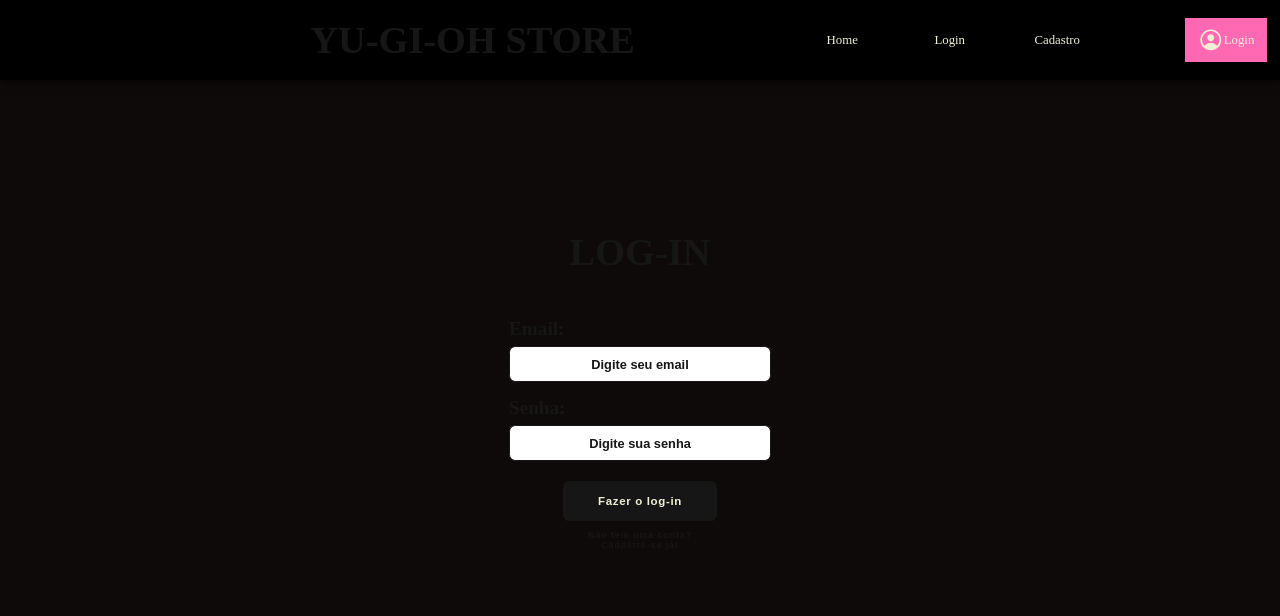
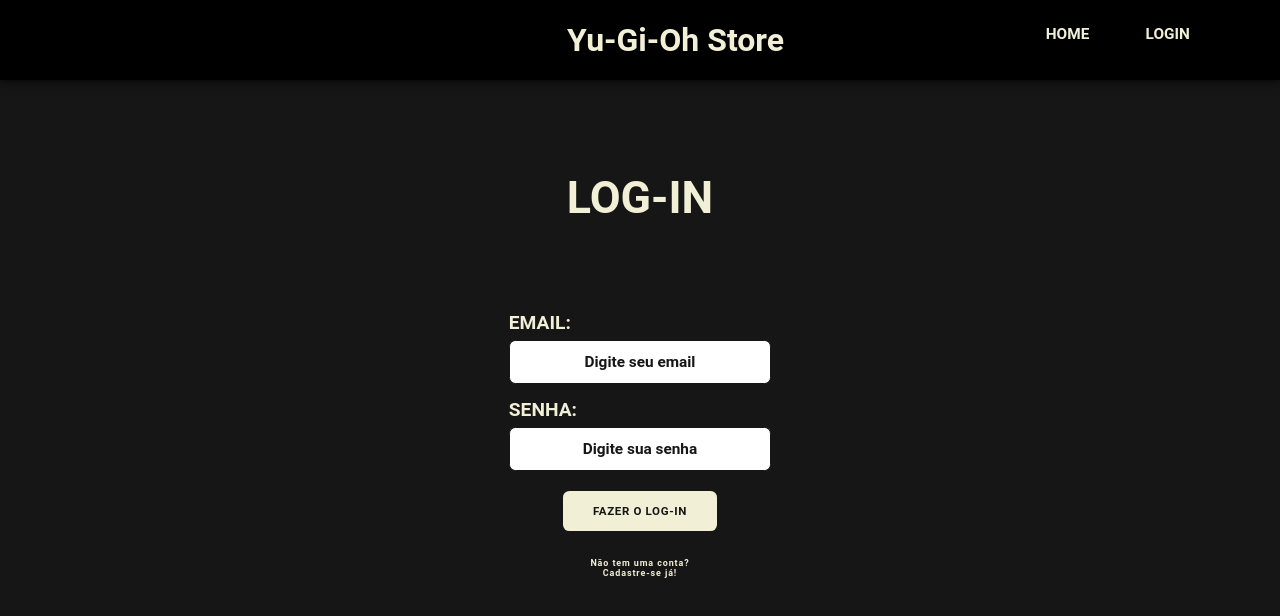
Before and after one commit to ThaisFReis/Yu-Gi-Oh-Store-Front, a React (Create React App) app: page /login in a window 1280 px wide. Shown: the top 616 px of the page. Built offline with nearby package versions, Linux system fonts and the light colour scheme.

Commit message:
Andamento: - Página dos produtos funcionando com as informações do produto e categorias funcionais. - Layout do login e menu mudado.

```diff
--- a/src/Assets/Styles/App.css
+++ b/src/Assets/Styles/App.css
@@ -1,11 +1,16 @@
 body{
-    background-color: #0f0a0a;
+    background-color: #161616;
 
     width: 100vw;
-    height: 100vh;
+    height: fit-content;
 
     display: flex;
     flex-direction: column;
     justify-content: center;
     align-items: center;
+    font-family: 'Roboto', sans-serif;
 }
+
+*{
+    font-family: 'Roboto', sans-serif;
+}
--- a/src/Assets/Styles/Home.css
+++ b/src/Assets/Styles/Home.css
@@ -0,0 +1,4 @@
+.home{
+    width: 100vw;
+    height: fit-content;
+}
--- a/src/Assets/Styles/Login.css
+++ b/src/Assets/Styles/Login.css
@@ -1,6 +1,9 @@
 .login{
-    width: 100vw;
-    height: 100vh;
+    border-radius: 10px;
+    width: 50vw;
+    height: 70vh;
+
+    margin: calc(15vh) auto;
 
     display: flex;
     flex-direction: column;
@@ -9,41 +12,50 @@
 
 }
 
-.login  h1{
-    color: #161616;
+.login  h2{
+    margin-top: 7vh;
+    margin-bottom: 9vh;
+
+    color: #F1EFD6;
     text-align: center;
-    font-size: 3vw;
+    font-size: 3.5vw;
     text-transform: uppercase;
     font-weight: 700;
 }
 
 .login form{
+    width: 20.5vw;
+    height: fit-content;
+
+    margin: 0 auto;
+
+    margin: auto;
     display: flex;
     flex-direction: column;
     justify-content: center;
     align-items: center;
-
-    margin-top: 5vh;
 }
 
 .login form label{
-    color: #161616;
+    margin: 1vh auto 1vh 0;
+
+    color: #F1EFD6;
     font-size: 1.5vw;
     font-weight: 700;
-    margin: 1vh auto 1vh 0;
+    text-transform: uppercase;
 }
 
 .login form input{
     width: 20vw;
-    height: 4vh;
+    height: 5vh;
     margin: 0vh 0 1vh 0;
 
     border-radius: 0.5vw;
     border: #161616 1px solid;
 
-    color: #F1EFD6;
+    color: #161616;
 
-    font-size: 1vw;
+    font-size: 1.2vw;
     font-weight: bold;
     text-align: center;
 }
@@ -68,13 +80,14 @@
 
     border-radius: 0.5vw;
     border: none;
-    background-color: #161616;
-    color: #F1EFD6;
+    background-color: #F1EFD6;
+    color: #161616;
 
     font-size: 0.9vw;
     font-weight: bold;
     text-align: center;
     letter-spacing: 0.05vw;
+    text-transform: uppercase;
 
     cursor: pointer;
 }
@@ -87,16 +100,16 @@
     background-color: transparent;
     border: none;
 
-    width: 9.5vw;
+    width: 12vw;
     height: fit-content;
-
-    margin: 0 auto 2vh auto;
+    padding: 0.5vw;
+    margin: 0 auto 12vh auto;
 
     cursor: pointer;
 }
 
 .login button a{
-    color: #161616;
+    color: #F1EFD6;
     font-size: 0.7vw;
     font-weight: bold;
     text-align: center;
--- a/src/Assets/Styles/Menu.css
+++ b/src/Assets/Styles/Menu.css
@@ -16,47 +16,53 @@
 }
 
 .menu .title{
-    margin: auto 12vw;
-    font-size: 3em;
-    font-weight: 100;
+    margin: calc(50vw - 50vh);
+    font-size: 2.5vw;
+    font-weight: 700;
 }
 
 .menu ul{
-    width: 30vw;
+    width: 20vw;
     height: 7vh;
 
     display: flex;
+    flex-direction: row;
+    justify-content: left;
 }
-.menu li{
-    width: 5vw;
+.menu ul li{
+    width: fit-content;
     height: 4vh;
 
     margin: auto 1vw;
     padding: 0.5vw 0.7vw;
 
+    border-radius: 5px;
+
     display: flex;
-    justify-content: center;
+    justify-content: space-around;
+    gap: 1vw;
     align-items: center;
 
-    font-size: 1vw;
+    cursor: pointer;
 }
 
-.menu .user{
-    background-color: hotpink;
-    width: 5vw;
-    height: 4vh;
-
-    margin: auto 1vw;
-    padding: 0.5vw 0.7vw;
-
-    display: flex;
-    justify-content: center;
-    align-items: center;
-
-    font-size: 1vw;
+.menu ul > a{
+    color: #F1EFD6;
+    font-size: 1.2vw;
+    font-weight: bold;
+    text-transform: uppercase;
 }
 
-.menu .user ion-icon{
+.menu ul li ion-icon{
     color: #F1EFD6;
     font-size: 2vw;
 }
+
+.menu li:hover{
+    background-color: #F1EFD6;
+    color: #000000;
+}
+
+.menu li:hover > ion-icon{
+    color: #000000;
+}
--- a/src/Components/Home/index.js
+++ b/src/Components/Home/index.js
@@ -4,12 +4,14 @@
 import Menu from '../Menu';
 import Products from '../Products';
 
+// CSS
+import '../../Assets/Styles/Home.css';
+
 export default function Home() {
 
     return (
-        <div>
+        <div className="home">
             <Menu />
-            <h1>Home</h1>
             <Products />
         </div>
     )
--- a/src/Components/Login/index.js
+++ b/src/Components/Login/index.js
@@ -37,7 +37,7 @@
     return (
         <div className="login">
             <Menu />
-            <h1>Log-in</h1>
+            <h2>Log-in</h2>
             <form onSubmit={handleSubmit} >
                 <label htmlFor="email">Email:</label>
                 <input type="email" name="email" id="email" placeholder='Digite seu email' value={email} onChange={e => setEmail(e.target.value)} />
--- a/src/Components/Menu/index.js
+++ b/src/Components/Menu/index.js
@@ -10,14 +10,16 @@
                 <h1>Yu-Gi-Oh Store</h1>
             </div>
             <ul>
-                <li><Link to="/">Home</Link></li>
-                <li><Link to="/login">Login</Link></li>
-                <li><Link to="/signup">Cadastro</Link></li>
+                <Link to="/">
+                <li>Home</li>
+                </Link>
+                <Link to="/login">
+                    <li>
+                        <ion-icon name="person-circle-outline"></ion-icon>
+                        login
+                    </li>
+                </Link>
             </ul>
-            <div className="user">
-                <ion-icon name="person-circle-outline"></ion-icon>
-                <Link to="/login">Login</Link>
-            </div>
         </div>
     )
 }
--- a/src/Components/Products/index.js
+++ b/src/Components/Products/index.js
@@ -1,11 +1,17 @@
 import React, { useState, useEffect } from 'react';
 import axios from 'axios';
 
+// CSS
 import "../../Assets/Styles/Products.css";
+
+// Images
+import Coin from "../../Assets/Img/coin.png";
 
 export default function Products() {
 
     const [productData, setProductData] = useState([]);
+    const [chooseCategory, setChooseCategory] = useState("");
+
     useEffect(() => {
         const getAllProducts = async () => {
             try {
@@ -21,17 +27,83 @@
     , []);
 
     return (
+        <>
+            <div className="categories">
+                <p> Escolha uma categoria de cartas: </p>
+                <button onClick={() => setChooseCategory("todas")}> Todas </button>
+                <button onClick={() => setChooseCategory("armadilha")}>Armadilha</button>
+                <button onClick={() => setChooseCategory("magia")}>Magia</button>
+                <button onClick={() => setChooseCategory("monstro")}>Monstro</button>
+            </div>
+
             <div className="products">
+                {productData.map((product) => {
+                    if (chooseCategory === "todas" || chooseCategory === "") {
+                        return (
+                            <div className="product" key={product.id}>
+                                <div className="product-category">{product.category}</div>
+                                <div className="product-name">{product.name}</div>
+                                <img src={product.image} alt={product.name} />
+                                <div className="product-footer">
+                                    <div className="product-price">
+                                        <img src={Coin} alt="coin" />
+                                        <p>{product.price}</p>
+                                    </div>
+                                    <button className="product-button">
+                                        <ion-icon name="cart-outline"></ion-icon>
+                                        <p>Comprar</p>
+                                    </button>
+                                </div>
+                            </div>
+                        )
+                    }
+
+                    else if (chooseCategory === product.category) {
+                        return (
+                            <div className="product" key={product.id}>
+                                <div className="product-category">{product.category}</div>
+                                <div className="product-name">{product.name}</div>
+                                <img src={product.image} alt={product.name} />
+                                <div className="product-footer">
+                                    <div className="product-price">
+                                        <img src={Coin} alt="coin" />
+                                        <p>{product.price}</p>
+                                    </div>
+                                    <button className="product-button">
+                                        <ion-icon name="cart-outline"></ion-icon>
+                                        <p>Comprar</p>
+                                    </button>
+                                </div>
+                            </div>
+                        )
+                    }
+                })}
+            </div>
+        </>
+    )
+}
+
+
+/*
+<div className="products">
                 {productData.map((product) => {
                     return (
                         <div className="product" key={product.id}>
                             <div className="product-category">{product.category}</div>
                             <div className="product-name">{product.name}</div>
-                            <div className="product-image"><img src="{product.image}" alt={product.name} /></div>
-                            <div className="product-price">{product.price}</div>
+                            <img src={product.image} alt={product.name} />
+                            <div className="product-footer">
+                                <div className="product-price">
+                                    <img src={Coin} alt="coin" />
+                                    <p>{product.price}</p>
+                                </div>
+                                <button className="product-button">
+                                    <ion-icon name="cart-outline"></ion-icon>
+                                    <p>Comprar</p>
+                                </button>
+                            </div>
                         </div>
                     )
                 })}
             </div>
-    )
-}
+*/
```
Also changed, not shown: src/Assets/Styles/Products.css (+220 -15 lines), src/Assets/Img/coin.png (added).
